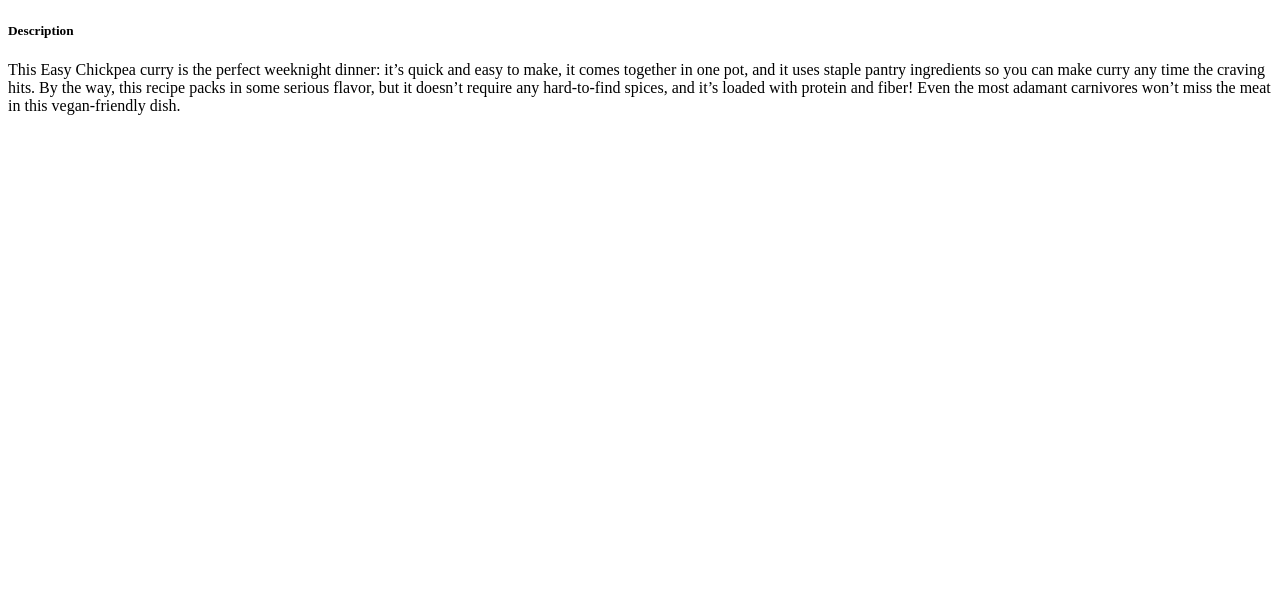
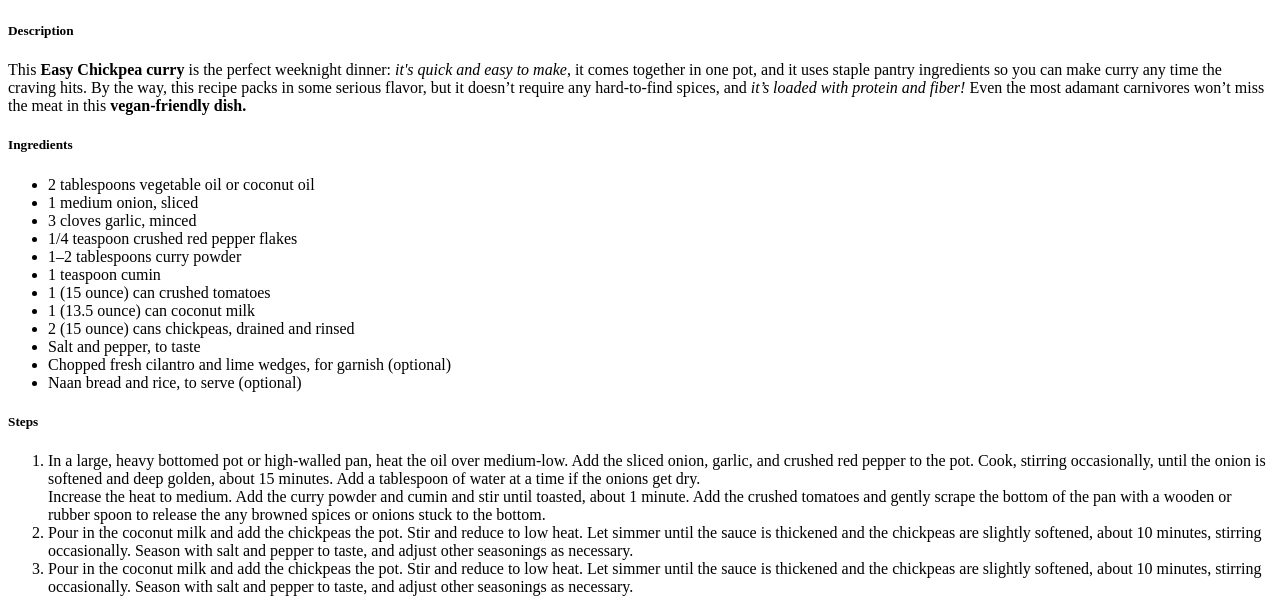
Before and after one commit to suavel/odin-recipes, a plain HTML site: page recipes/chickpea-curry.html in a window 1280 px wide. Shown: the part 383-995 px from the top of the page. Before the commit the page ends 800 px from the top, so only its background shows below. Drawn offline with Linux system fonts and the light colour scheme.

Commit message:
Add full recipe to chickpea-curry.html

```diff
--- a/recipes/chickpea-curry.html
+++ b/recipes/chickpea-curry.html
@@ -10,6 +10,29 @@
     <h1>Chickpea Curry</h1>
     <img src="https://www.indianhealthyrecipes.com/wp-content/uploads/2022/06/chickpea-curry-recipe.jpg" alt="Image of a bowl of Chickpea Curry.">
     <h5>Description</h5>
-    <p>This Easy Chickpea curry is the perfect weeknight dinner: it’s quick and easy to make, it comes together in one pot, and it uses staple pantry ingredients so you can make curry any time the craving hits. By the way, this recipe packs in some serious flavor, but it doesn’t require any hard-to-find spices, and it’s loaded with protein and fiber! Even the most adamant carnivores won’t miss the meat in this vegan-friendly dish.</p>
-</body>
+    <p>This <strong>Easy Chickpea curry</strong> is the perfect weeknight dinner: <em>it's quick and easy to make</em>, it comes together in one pot, and it uses staple pantry ingredients so you can make curry any time the craving hits. By the way, this recipe packs in some serious flavor, but it doesn’t require any hard-to-find spices, and <em>it’s loaded with protein and fiber!</em> Even the most adamant carnivores won’t miss the meat in this <strong>vegan-friendly dish.</strong></p>
+
+    <h5>Ingredients</h5>
+    <ul>
+        <li>2 tablespoons vegetable oil or coconut oil</li>
+        <li>1 medium onion, sliced</li>
+        <li>3 cloves garlic, minced</li>
+        <li>1/4 teaspoon crushed red pepper flakes</li>
+        <li>1–2 tablespoons curry powder</li>
+        <li>1 teaspoon cumin</li>
+        <li>1 (15 ounce) can crushed tomatoes</li>
+        <li>1 (13.5 ounce) can coconut milk</li>
+        <li>2 (15 ounce) cans chickpeas, drained and rinsed</li>
+        <li>Salt and pepper, to taste</li>
+        <li>Chopped fresh cilantro and lime wedges, for garnish (optional)</li>
+        <li>Naan bread and rice, to serve (optional)</li>
+    </ul>
+
+    <h5>Steps</h5>
+    <ol>
+        <li>In a large, heavy bottomed pot or high-walled pan, heat the oil over medium-low. Add the sliced onion, garlic, and crushed red pepper to the pot. Cook, stirring occasionally, until the onion is softened and deep golden, about 15 minutes. Add a tablespoon of water at a time if the onions get dry.</li>
+        <l1>Increase the heat to medium. Add the curry powder and cumin and stir until toasted, about 1 minute. Add the crushed tomatoes and gently scrape the bottom of the pan with a wooden or rubber spoon to release the any browned spices or onions stuck to the bottom.</l1>
+        <li>Pour in the coconut milk and add the chickpeas the pot. Stir and reduce to low heat. Let simmer until the sauce is thickened and the chickpeas are slightly softened, about 10 minutes, stirring occasionally. Season with salt and pepper to taste, and adjust other seasonings as necessary.</li>
+        <li>Pour in the coconut milk and add the chickpeas the pot. Stir and reduce to low heat. Let simmer until the sauce is thickened and the chickpeas are slightly softened, about 10 minutes, stirring occasionally. Season with salt and pepper to taste, and adjust other seasonings as necessary.</li>
+    </ol>
 </html>
```
